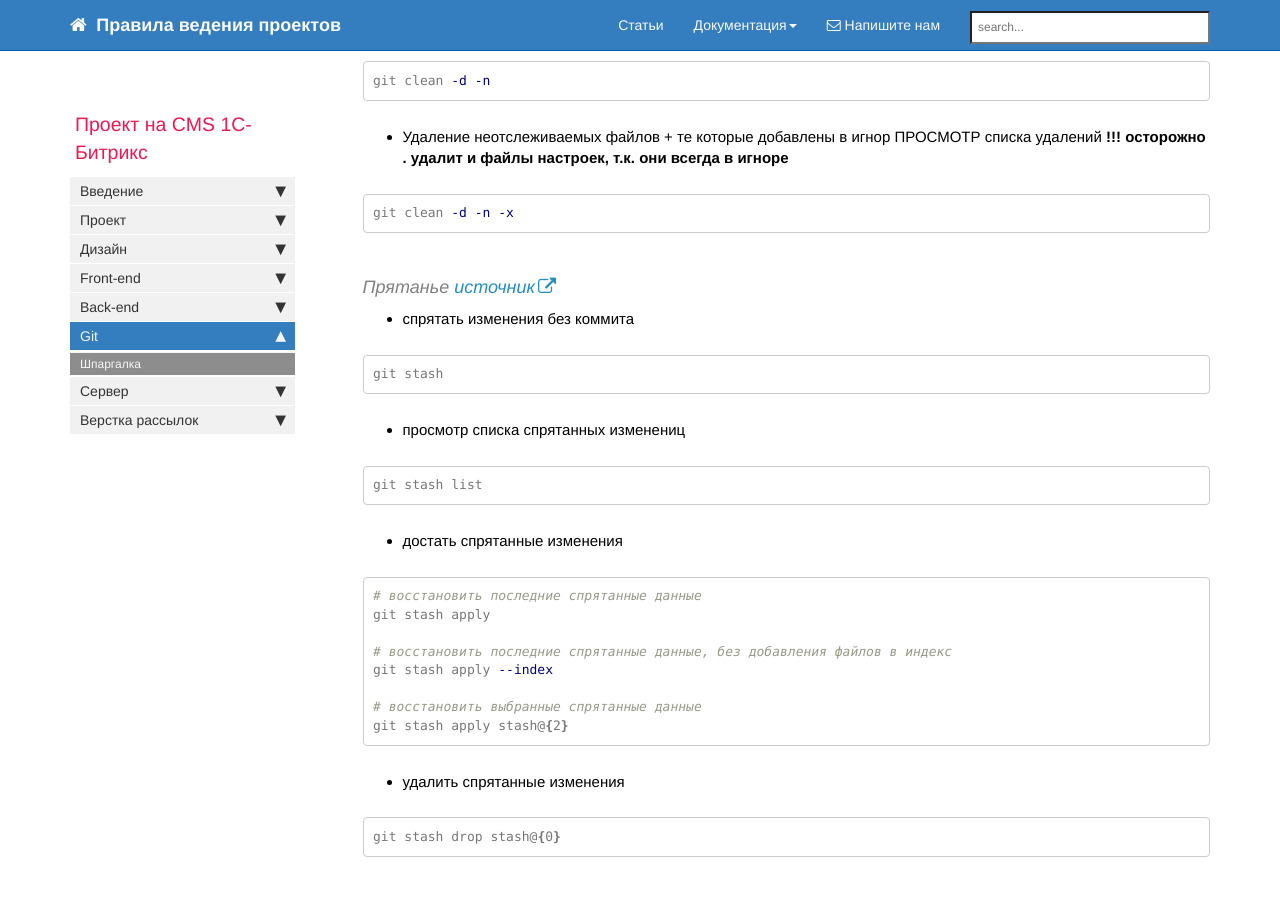
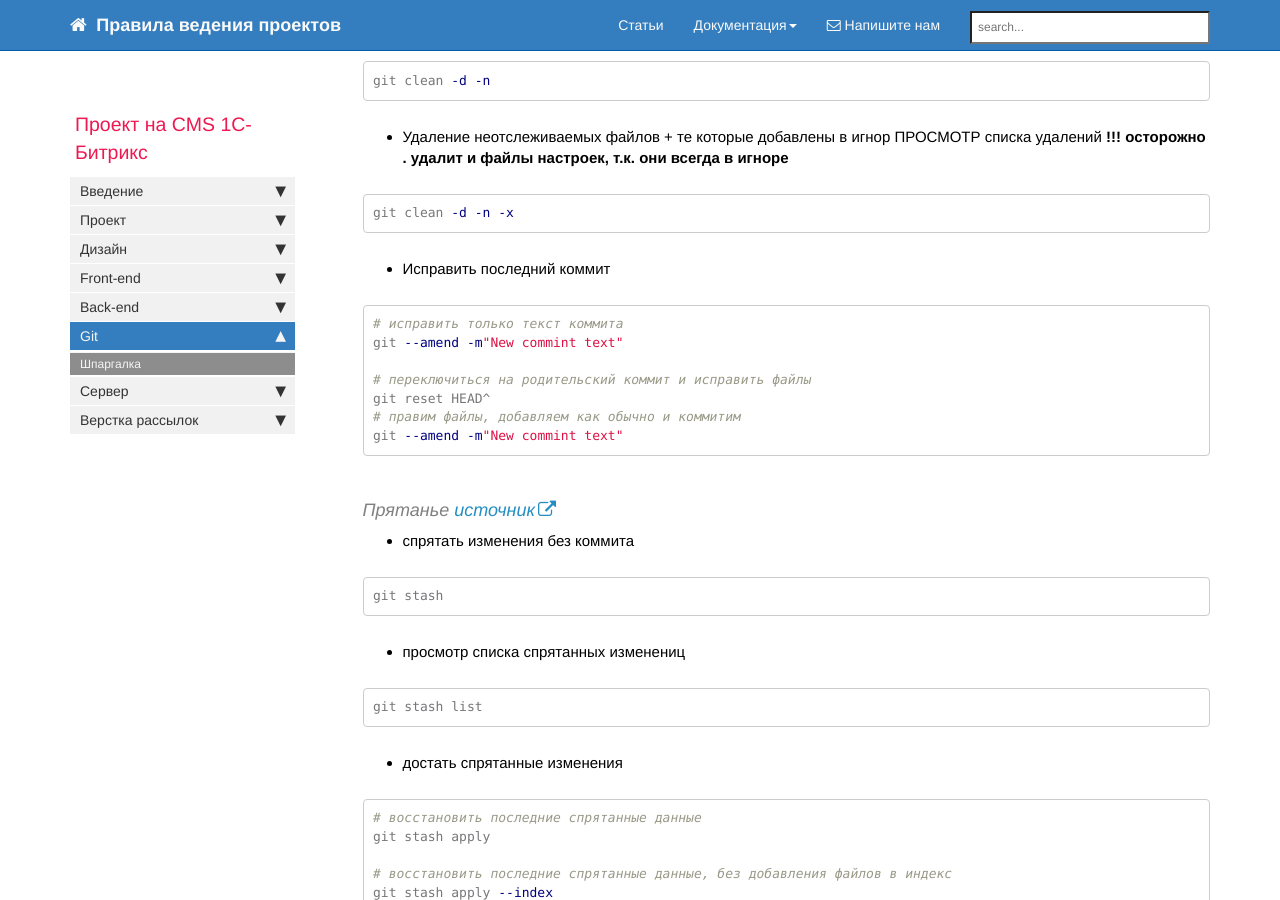
Before and after one commit to gdecider/gdecider.github.io, a Jekyll site: the page built from pages/bx/bx_git-shpora.md, in a window 1280 px wide and 900 px high, scrolled down 3636 px. Built offline with Jekyll 4.4.1, drawn with Linux system fonts in a browser that asks for light colours; nearby versions of some CDN libraries; comment, search, counter and statistics services are not loaded.

Commit message:
Update bx_git-shpora.md

````diff
--- a/pages/bx/bx_git-shpora.md
+++ b/pages/bx/bx_git-shpora.md
@@ -168,6 +168,18 @@ git clean -d -n
 
 ```bash
 git clean -d -n -x
+```
+
+* Исправить последний коммит
+
+```bash
+# исправить только текст коммита
+git --amend -m"New commint text"
+
+# переключиться на родительский коммит и исправить файлы
+git reset HEAD^
+# правим файлы, добавляем как обычно и коммитим
+git --amend -m"New commint text"
 ```
 
 #### Прятанье [источник](https://git-scm.com/book/ru/v1/%D0%98%D0%BD%D1%81%D1%82%D1%80%D1%83%D0%BC%D0%B5%D0%BD%D1%82%D1%8B-Git-%D0%9F%D1%80%D1%8F%D1%82%D0%B0%D0%BD%D1%8C%D0%B5)
````
